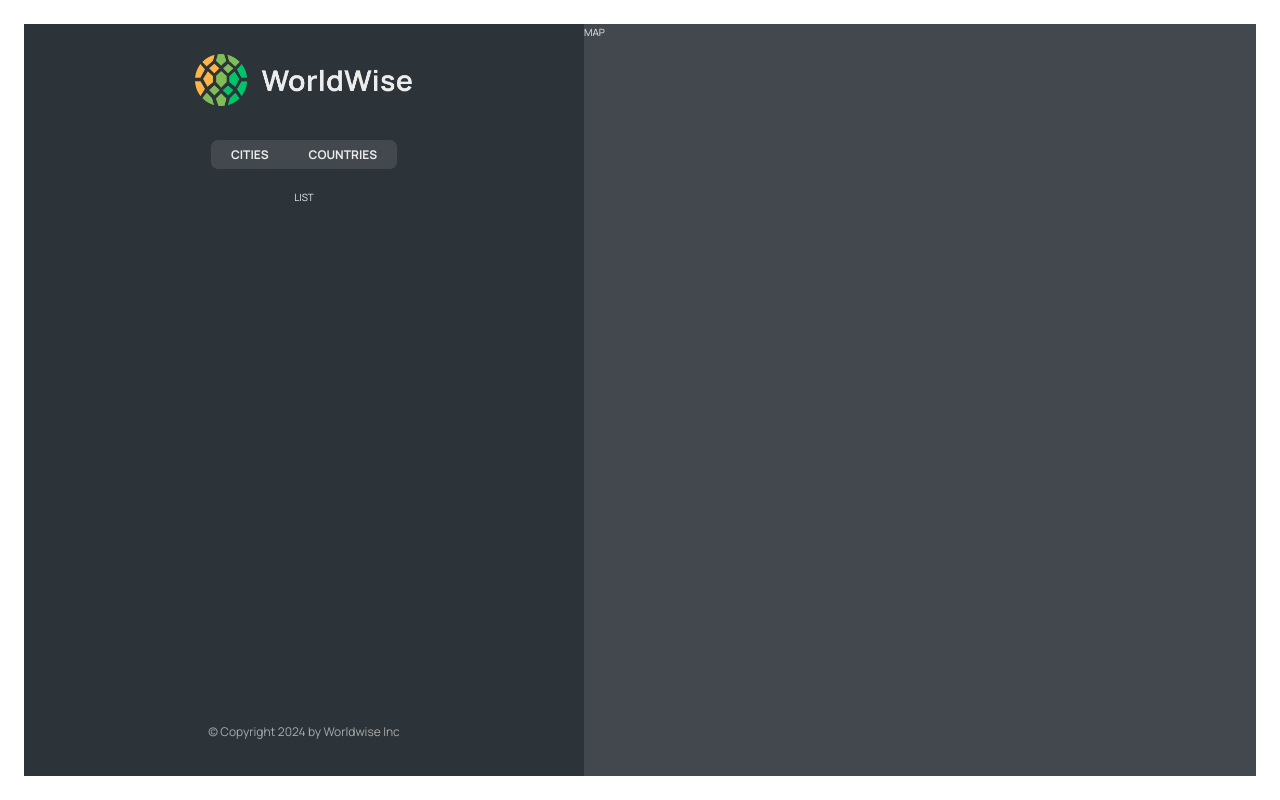
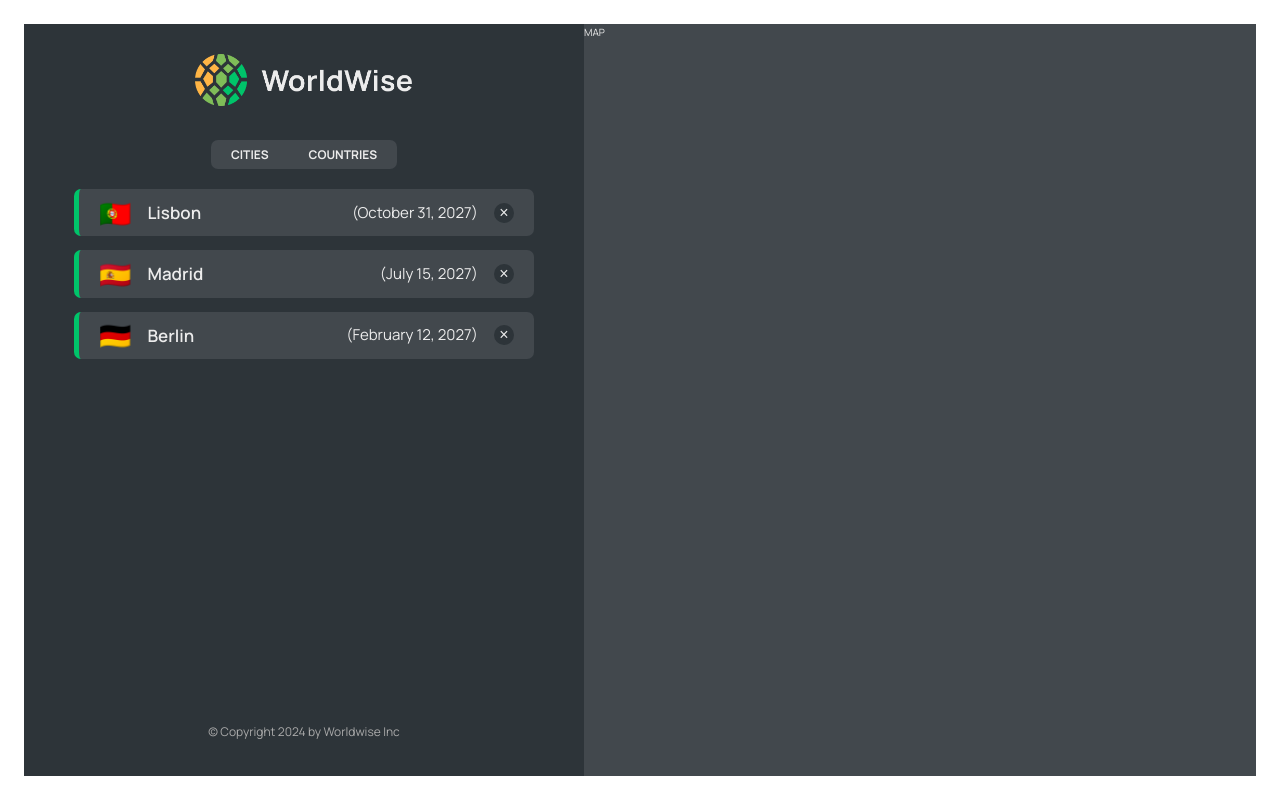
Before and after one commit to kennedymwaniki/Worldwise, a React (Vite) app: page /app in a window 1280 px wide. Built offline with nearby package versions, Linux system fonts and the light colour scheme; data requests are answered from the project's data file.

Commit message:
fetching data from fake api

```diff
--- a/package.json
+++ b/package.json
@@ -7,9 +7,11 @@
     "dev": "vite",
     "build": "vite build",
     "lint": "eslint . --ext js,jsx --report-unused-disable-directives --max-warnings 0",
-    "preview": "vite preview"
+    "preview": "vite preview",
+    "server": "json-server --watch data/cities.json --port 9000"
   },
   "dependencies": {
+    "json-server": "^1.0.0-alpha.23",
     "react": "^18.2.0",
     "react-dom": "^18.2.0",
     "react-router-dom": "^6.22.1"
--- a/src/App.jsx
+++ b/src/App.jsx
@@ -6,8 +6,32 @@
 import AppLayout from "./pages/AppLayout";
 import Login from "./pages/Login";
 import CityList from "./components/CityList";
+import { useState, useEffect } from "react";
+
+const BASE_URL = `http://localhost:9000`;
 
 function App() {
+  const [cities, setCities] = useState([]);
+
+  const [isLoading, setIsLoading] = useState(false);
+
+  useEffect(function () {
+    //fetch data
+    async function fetchCities() {
+      try {
+        setIsLoading(true);
+        const res = await fetch(`${BASE_URL}/cities`);
+        const data = await res.json();
+        setCities(data);
+      } catch (err) {
+        console.error("Problem faced while fetching cities");
+      } finally {
+        setIsLoading(false);
+      }
+    }
+    fetchCities();
+  }, []);
+
   return (
     <BrowserRouter>
       <Routes>
@@ -16,8 +40,14 @@
         <Route path="pricing" element={<Pricing />} />
         <Route path="login" element={<Login />} />
         <Route path="app" element={<AppLayout />}>
-          <Route index element={<p>LIST</p>} />
-          <Route path="cities" element={<CityList />} />
+          <Route
+            index
+            element={<CityList cities={cities} isLoading={isLoading} />}
+          />
+          <Route
+            path="cities"
+            element={<CityList cities={cities} isLoading={isLoading} />}
+          />
           <Route path="countries" element={<p>List of Coountries</p>} />
           <Route path="form" element={<p>Form</p>} />
         </Route>
--- /dev/null
+++ b/src/components/CityItem.jsx
@@ -0,0 +1,23 @@
+import styles from "./CityItem.module.css";
+
+const formatDate = (date) =>
+  new Intl.DateTimeFormat("en", {
+    day: "numeric",
+    month: "long",
+    year: "numeric",
+  }).format(new Date(date));
+
+function CityItem({ city }) {
+  const { cityName, emoji, date } = city;
+
+  return (
+    <li className={styles.cityItem}>
+      <span className={styles.emoji}>{emoji}</span>
+      <h3 className={styles.name}>{cityName}</h3>
+      <time className={styles.date}>({formatDate(date)})</time>
+      <button className={styles.deleteBtn}>&times;</button>
+    </li>
+  );
+}
+
+export default CityItem;
--- a/src/components/CityItem.module.css
+++ b/src/components/CityItem.module.css
@@ -9,6 +9,7 @@
   border-radius: 7px;
   padding: 1rem 2rem;
   border-left: 5px solid var(--color-brand--2);
+  /* border-right: 5px solid var(--color-brand--2); */
   cursor: pointer;
 
   color: inherit;
--- a/src/components/CityList.jsx
+++ b/src/components/CityList.jsx
@@ -1,6 +1,15 @@
 import styles from "./CityList.module.css";
-function CityList() {
-  return <ul className={styles.cityList}>LIST</ul>;
+import Spinner from "./Spinner";
+import CityItem from "./CityItem";
+function CityList({ cities, isLoading }) {
+  if (isLoading) return <Spinner />;
+  return (
+    <ul className={styles.cityList}>
+      {cities.map((city) => (
+        <CityItem city={city} key={city.id} />
+      ))}
+    </ul>
+  );
 }
 
 export default CityList;
```
Also changed, not shown: 1 other file (tests, documents, lock files or other folders).
